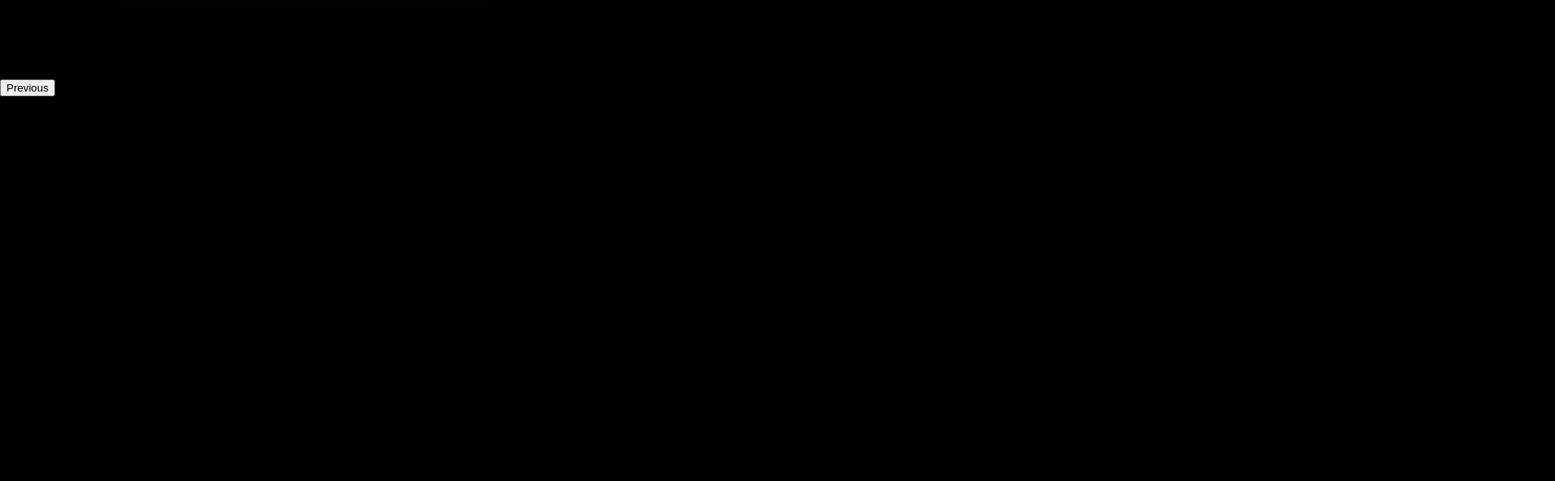
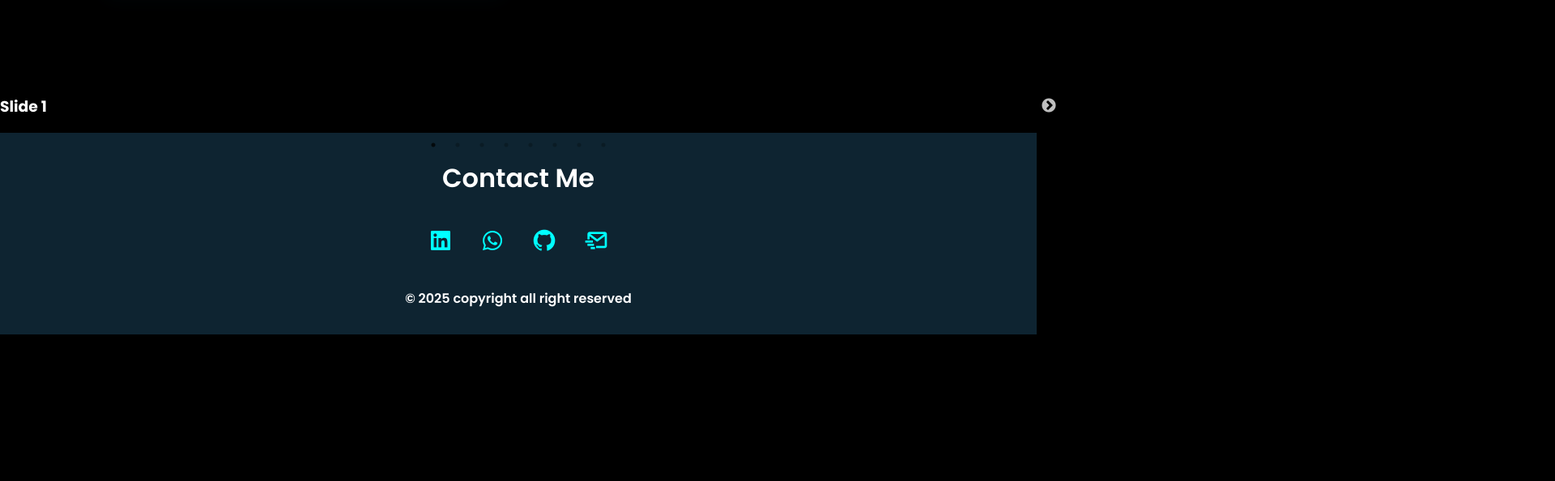
Before and after one commit to Dominic-SR/Portfolio, a React (Vite) app: page / in a window 1280 px wide. Shown: the part 2142-2736 px from the top of the page at 81% size, 1920 px wide, since content can reach past the window. After the commit the page ends 2555 px from the top, so only its background shows below. Built offline with nearby package versions, Linux system fonts and the light colour scheme.

Commit message:
slider added

```diff
--- a/package.json
+++ b/package.json
@@ -12,7 +12,8 @@
   "dependencies": {
     "react": "^19.1.0",
     "react-dom": "^19.1.0",
-    "react-slick": "^0.31.0"
+    "react-slick": "^0.31.0",
+    "slick-carousel": "^1.8.1"
   },
   "devDependencies": {
     "@eslint/js": "^9.30.1",
--- a/src/App.jsx
+++ b/src/App.jsx
@@ -6,16 +6,19 @@ import AboutImage from "./assets/images/3.png";
 import SkillImage from "./assets/images/1.png";
 import './App.css';
 import Slider from "react-slick";
+import "slick-carousel/slick/slick.css";
+import "slick-carousel/slick/slick-theme.css";
 
 function App() {
 
-   var settings = {
-    dots: true,
-    infinite: true,
-    speed: 500,
-    slidesToShow: 1,
-    slidesToScroll: 1,
-  };
+
+
+   const renderSlides = () =>
+    [1, 2, 3, 4, 5, 6, 7, 8].map(num => (
+      <div>
+        <h3>Slide {num}</h3>
+      </div>
+    ));
 
   return (
     <>
@@ -89,26 +92,7 @@ function App() {
                   </section>
                </div>
 
-                 <Slider {...settings}>
-      <div style={{background:"#fff"}}>
-        <h3>1</h3>
-      </div>
-      <div>
-        <h3>2</h3>
-      </div>
-      <div>
-        <h3>3</h3>
-      </div>
-      <div>
-        <h3>4</h3>
-      </div>
-      <div>
-        <h3>5</h3>
-      </div>
-      <div>
-        <h3>6</h3>
-      </div>
-    </Slider>
+             <Slider dots={true}>{renderSlides()}</Slider>
 
                {/* <div>
                   <section className="work section" id="work">
```
Also changed, not shown: 1 other file (tests, documents, lock files or other folders).
